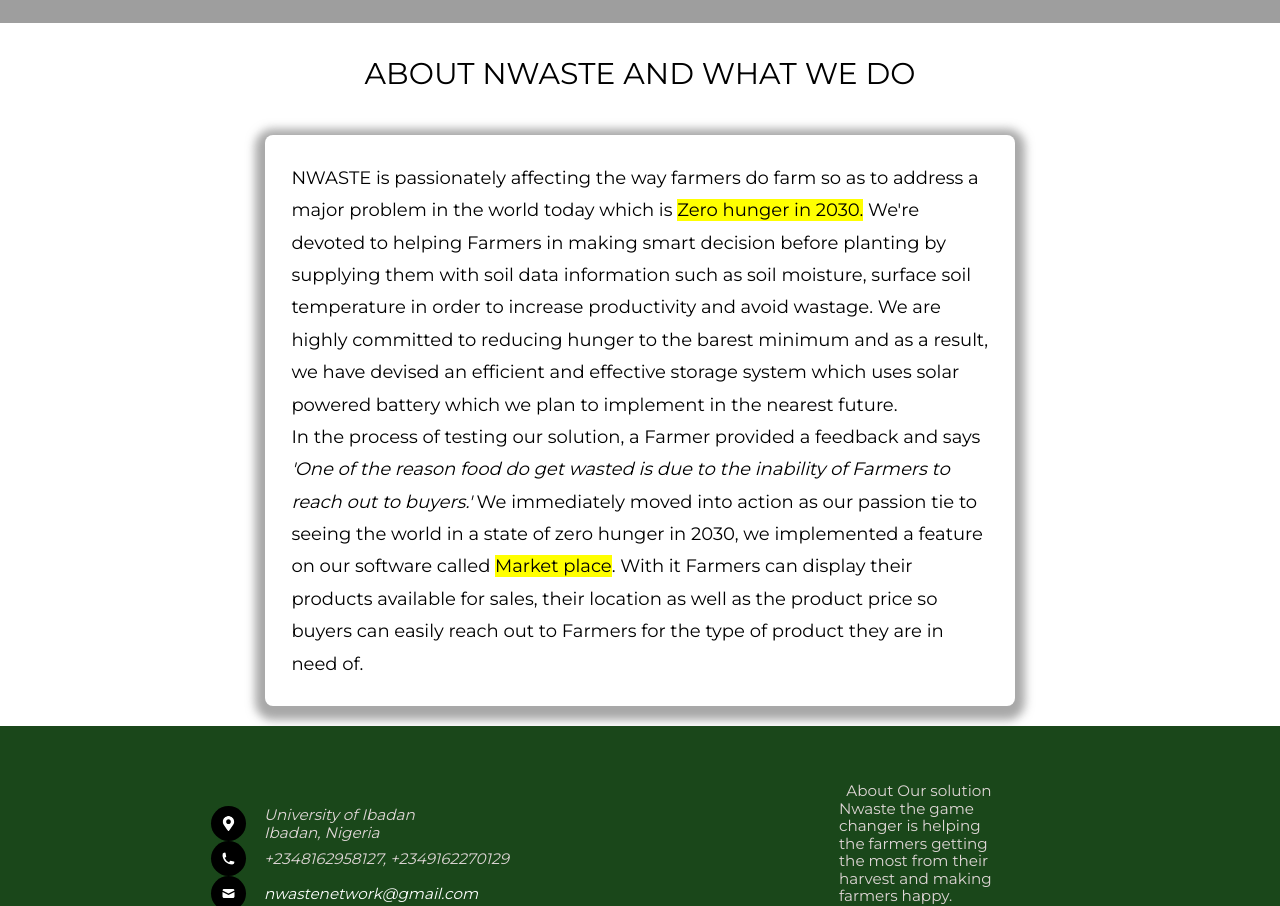
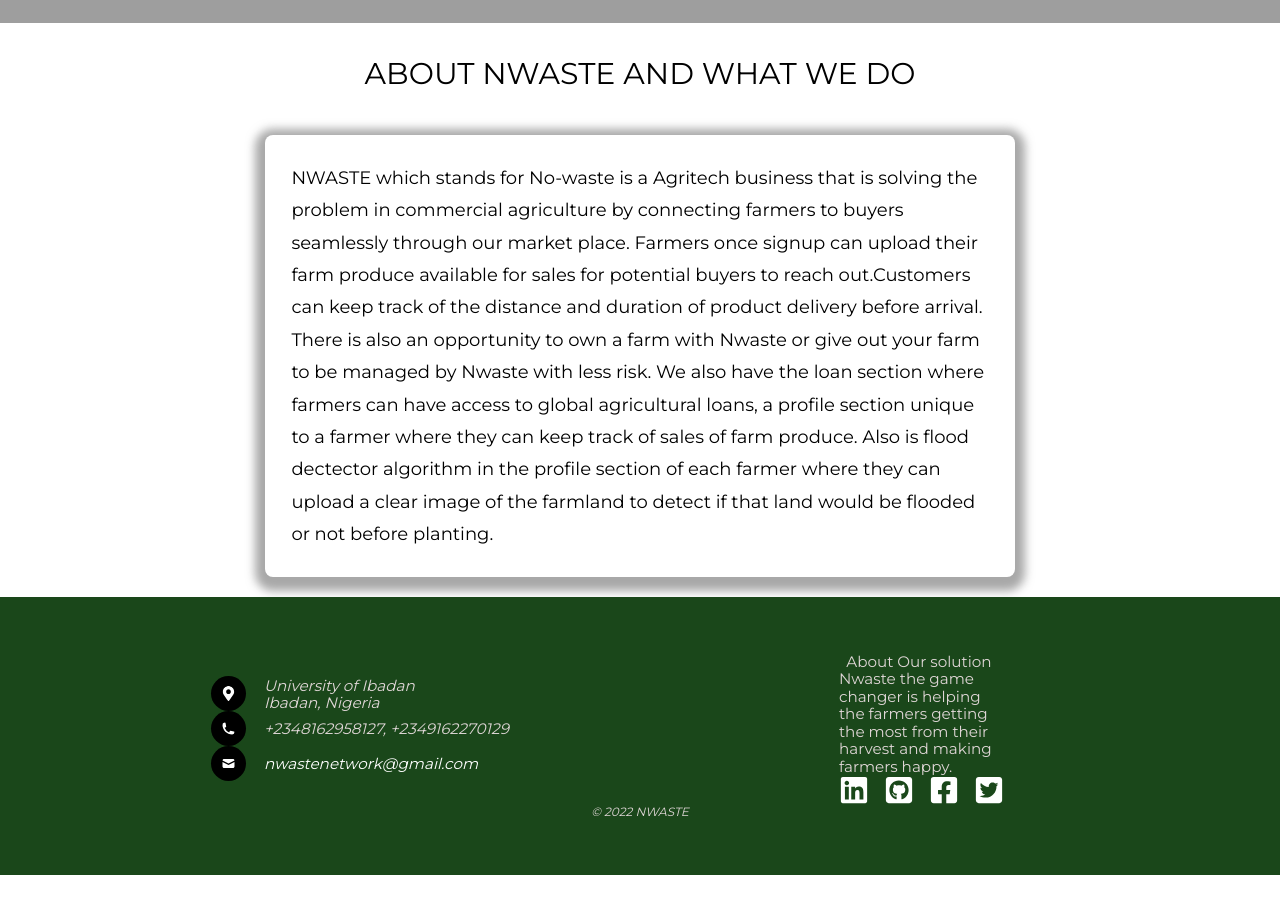
Before and after one commit to nnam-droid12/nwaste-agritech, a React (Create React App) app: page /about in a window 1280 px wide. Shown: the part 660-1566 px from the top of the page. After the commit the page ends 1535 px from the top, so only its background shows below. Built offline with nearby package versions, Linux system fonts and the light colour scheme; no server answers; grey boxes are pictures that could not be loaded; a web font is replaced by a local one.

Commit message:
edited about

```diff
--- a/src/components/aboutcomponent/About.components.js
+++ b/src/components/aboutcomponent/About.components.js
@@ -17,9 +17,10 @@ const AboutPage = (props) => {
           <div>
           <h2 className="about-tittle">ABOUT NWASTE AND WHAT WE DO</h2>
           <p className='what-we-do'>
-            NWASTE is passionately affecting the way farmers do farm so as to address a major problem in the world today which is <mark>Zero hunger in 2030.</mark> We're devoted to helping Farmers in making smart decision before planting by supplying them with soil data information such as soil moisture, surface soil temperature in order to increase productivity and avoid wastage. We are highly committed to reducing hunger to the barest minimum and as a result, we have devised an efficient and effective storage system which uses solar powered battery which we plan to implement in the nearest future. <br/>
+            NWASTE which stands for No-waste is a Agritech business that is solving the problem in commercial agriculture by connecting farmers to buyers seamlessly through our market place. Farmers once signup can upload their farm produce available for sales for potential buyers to reach out.Customers can keep track of the distance and duration of product delivery before arrival. <br/>
+            There is also an opportunity to own a farm with Nwaste or give out your farm to be managed by Nwaste with less risk.
 
-            In the process of testing our solution, a Farmer provided a feedback and says <span style={{fontStyle: 'italic'}}>'One of the reason food do get wasted is due to the inability of Farmers to reach out to buyers.' </span> We immediately moved into action as our passion tie to seeing the world in a state of zero hunger in 2030,  we implemented a feature on our software called <mark>Market place</mark>. With it Farmers can display their products available for sales, their location as well as the product price so buyers can easily reach out to Farmers for the type of product they are in need of.
+            We also have the loan section where farmers can have access to global agricultural loans, a profile section unique to a farmer where they can keep track of sales of farm produce. Also is flood dectector algorithm in the profile section of each farmer where they can upload a clear image of the farmland to detect if that land would be flooded or not before planting.
           </p>
           </div>
         </div>
```
